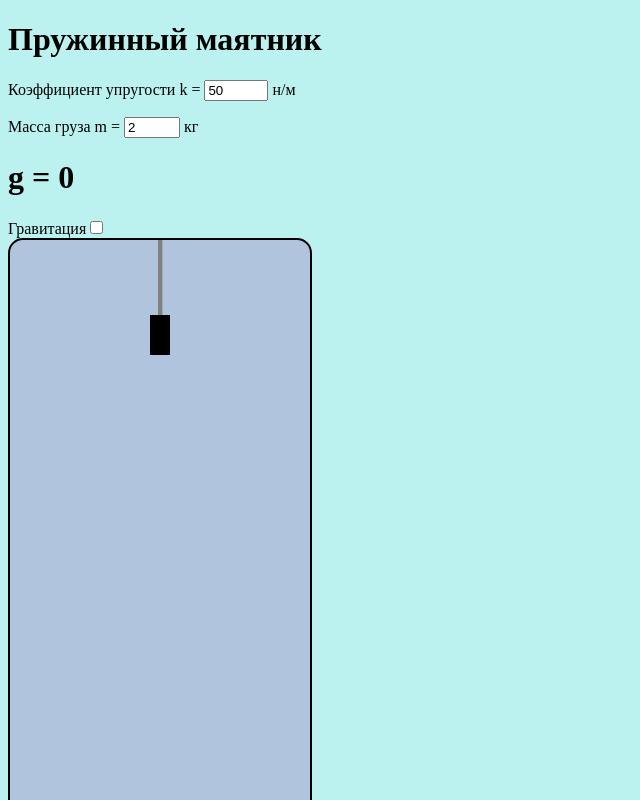
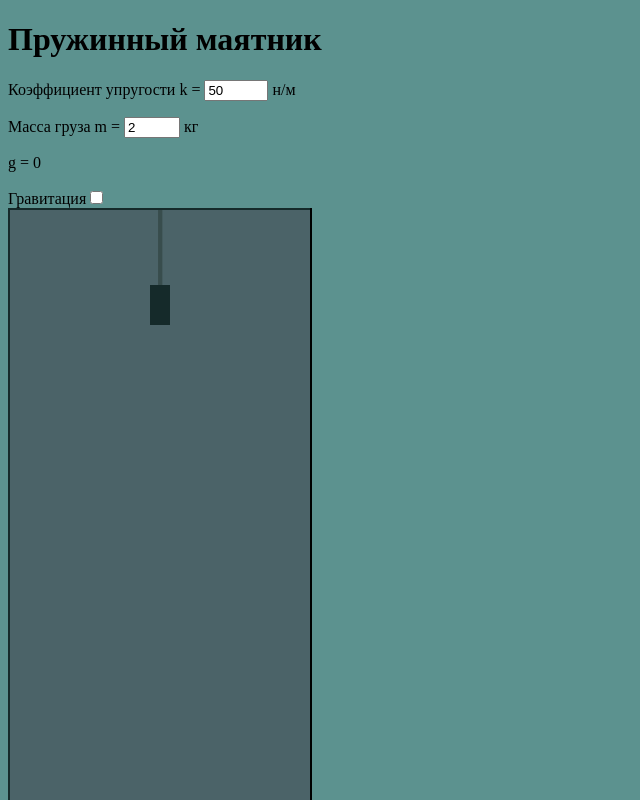
Before and after one commit to Ldnkn/new_pendulum, a React (Create React App) app: page / in a window 1280 px wide. Shown: the top 800 px of the page, without its empty margins (0-640 px from the left). Built offline with nearby package versions, Linux system fonts and the light colour scheme.

Commit message:
vrode_vse_rabotaet

```diff
--- a/public/index.html
+++ b/public/index.html
@@ -4,8 +4,8 @@
       <style>
           canvas {
             border: 2px solid black;
-            background-color:#B0C4DE;
-            border-radius: 15px;
+            background-color:#c5d2e2;
+            /* border-radius: 15px; */
           }
       </style>
 
--- a/src/App.js
+++ b/src/App.js
@@ -96,27 +96,26 @@ class App extends React.Component {
             {' '} кг
           </p>
 
-          <p>
-            {/* <div
-              style={{height: 100, width: 100, background: true ? 'black' : 'green', position: 'absolute'}}>
-            </div> */}
-          </p>
+          <form>
+            <p> g = {Gravity ? g = 9.8 : g = 0}</p>
 
-          <form>
-            <h1> g = {Gravity ? g=9.8 : g=0}</h1>
+
+
 
             <label>
-            Гравитация
+              Гравитация
               <input type = "checkbox"
-                      checked={Gravity}
-                      onChange={this.onChange}/>
+              checked={Gravity}
+              onChange={this.onChange}/>
             </label>
           </form>
+          <div style={{height: 803, width: 302, background: Gravity ? 'transparent' : 'rgba(29, 59, 59, 0.726)', position: 'absolute'}}></div>
 
 
 
         </div>
         <canvas ref={ this.canvasRef } { ...this.props }/>
+
       </>
     )
   }
--- a/src/index.css
+++ b/src/index.css
@@ -1,4 +1,3 @@
 body{
-    /* background-image: url(../src/sb.png); */
-    background-color: rgb(187, 241, 238);
+    background-color: rgb(92, 146, 143);
 }
```
Also changed, not shown: 1 other file (tests, documents, lock files or other folders).
